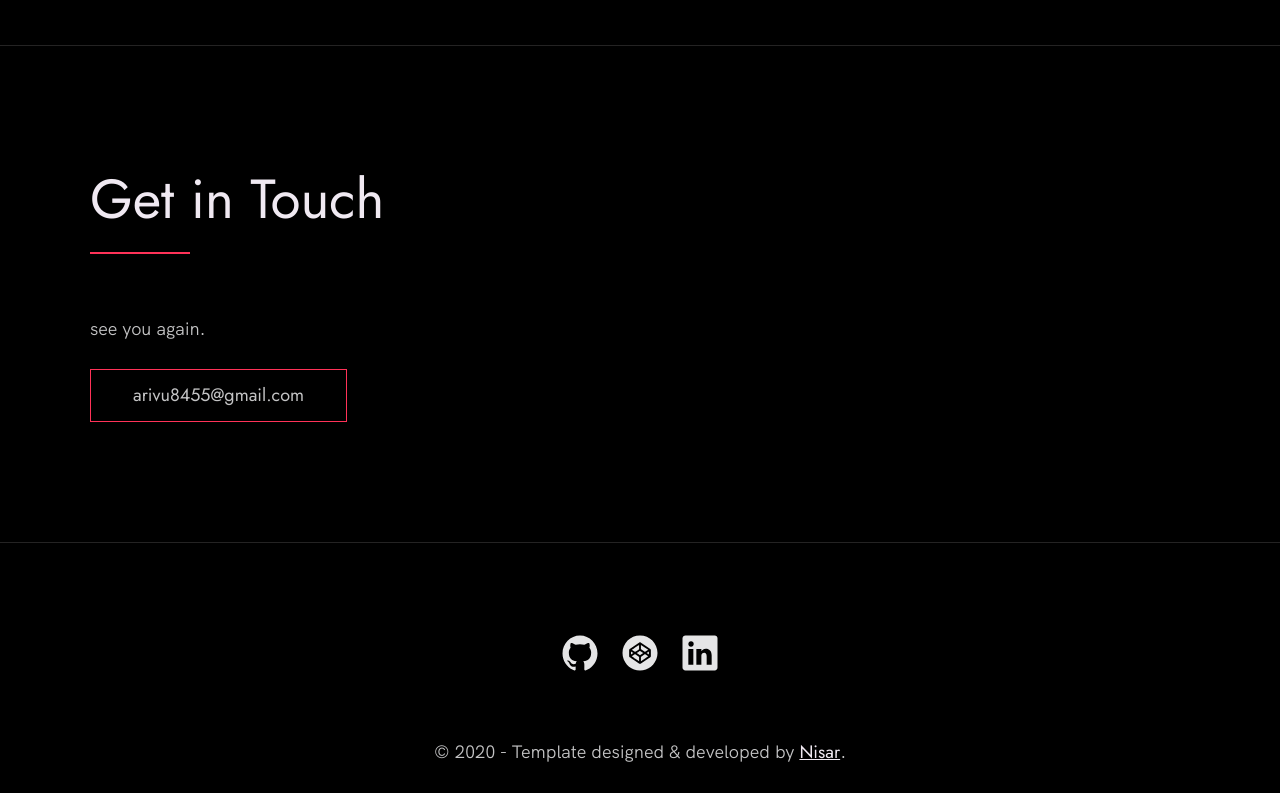
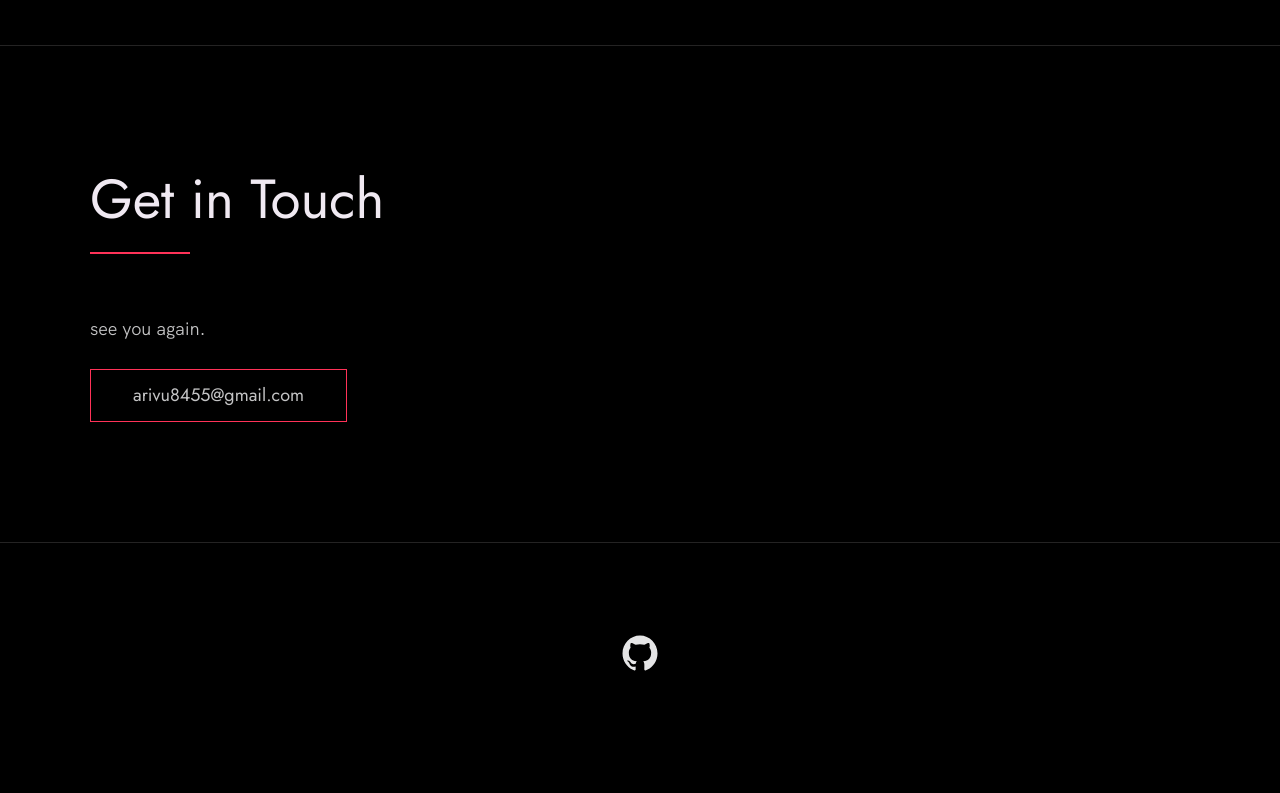
Before and after one commit to Arivuselvan775/Arivuselvan.github.io, a plain HTML site: page index.html in a window 1280 px wide. Shown: the part 1629-2422 px from the top of the page. After the commit the page ends 2371 px from the top, so only its background shows below. Drawn offline with Linux system fonts and the light colour scheme; grey boxes are pictures that could not be loaded.

Commit message:
Clean up footer by removing social links
Removed Codepen and LinkedIn links from the footer.

```diff
--- a/index.html
+++ b/index.html
@@ -107,30 +107,6 @@
             <img src="./images/github.svg" class="footer__social-image" alt="Github">
           </a>
         </li>
-        <li class="footer__social-link-item">
-          <a href="https://codepen.io/nisar_hassan" title="Link to Codepen Profile">
-            <img src="./images/codepen.svg" class="footer__social-image" alt="Codepen">
-          </a>
-        </li>
-        <li class="footer__social-link-item">
-          <a href=https://www.linkedin.com/in/nisar-hassan-naqvi-413466199/">
-            <img src="./images/linkedin.svg" title="Link to Linkedin Profile" class="footer__social-image" alt="Linkedin">
-          </a>
-        </li>
-      </ul>
-
-      <!-- If you give me some credit by keeping the below paragraph, will be huge for me 😊 Thanks. -->
-      <p>
-        &copy; 2020 - Template designed & developed by <a href="https://nisar.dev" class="link">Nisar</a>.
-      </p>
-      <div class="footer__github-buttons">
-        <iframe
-          src="https://ghbtns.com/github-btn.html?user=nisarhassan12&repo=portfolio-template&type=watch&count=true"
-          frameborder="0" scrolling="0" width="170" height="20" title="Watch Portfolio Template on GitHub">
-        </iframe>
-      </div>
-    </div>
-  </footer>
 
   <a href="#top" class="back-to-top" title="Back to Top">
     <img src="./images/arrow-up.svg" alt="Back to Top" class="back-to-top__image"/>
```
